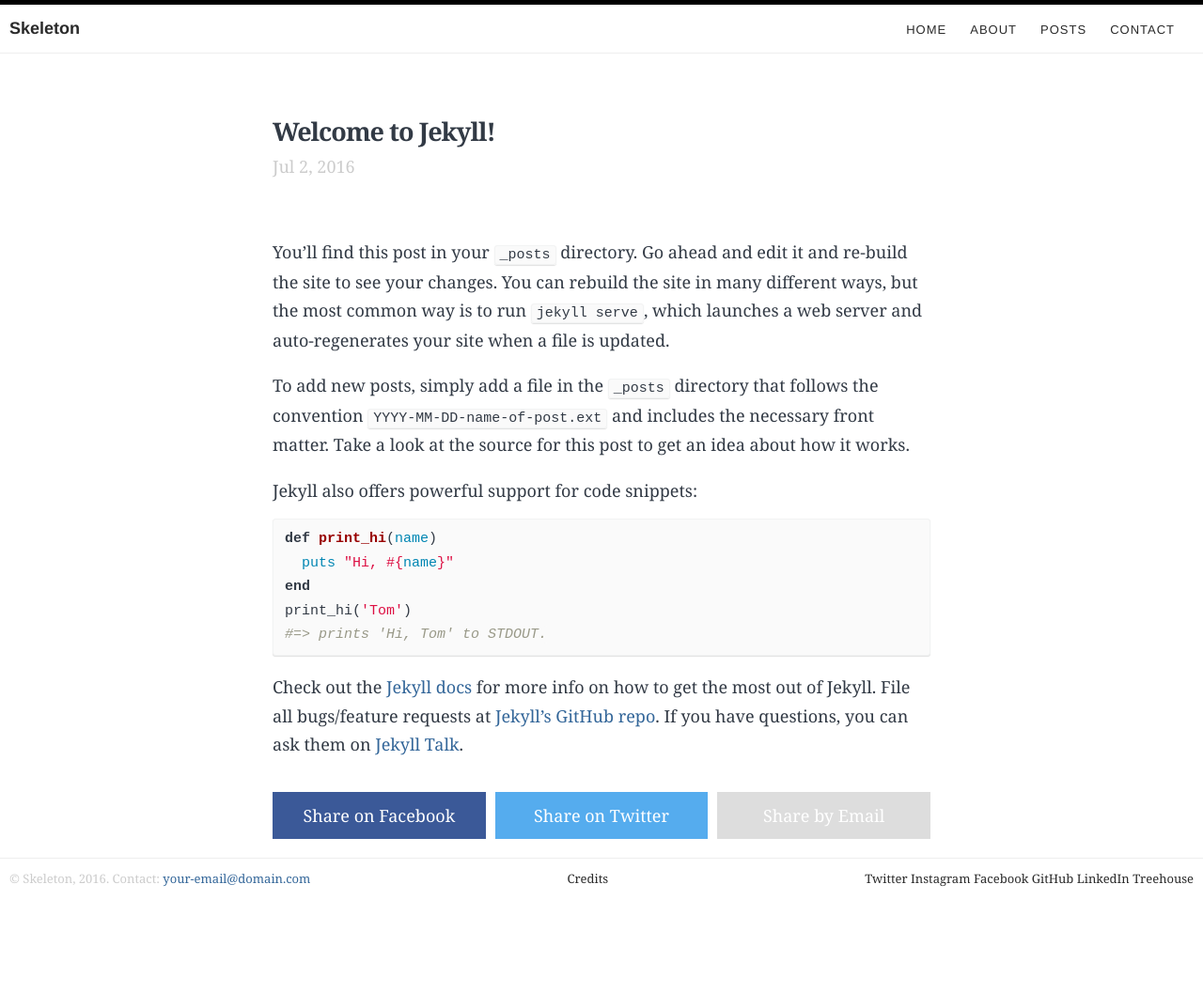
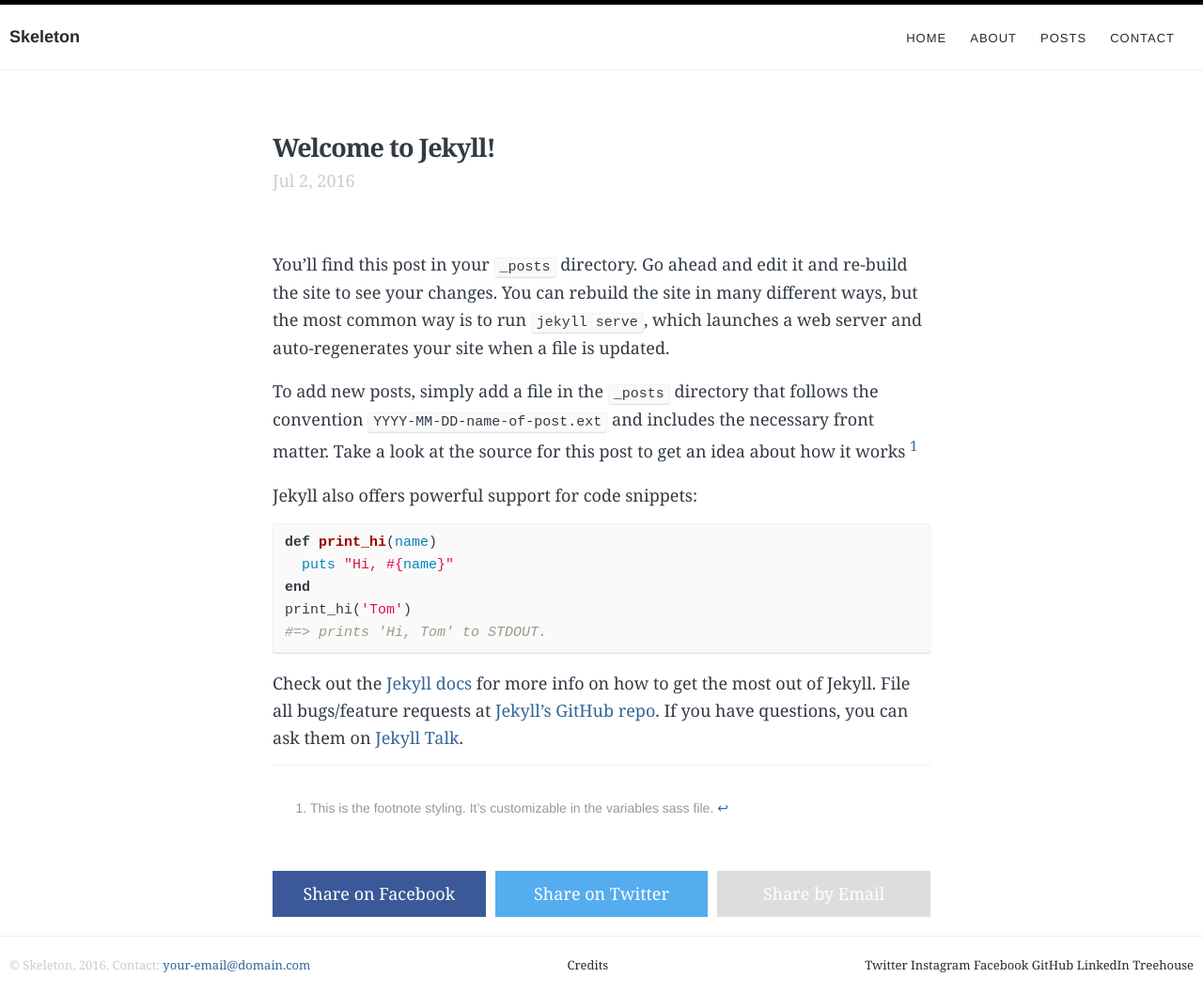
Before and after one commit to morgantracey/morgantracey.github.io, a Jekyll site: the page built from _posts/2016-07-01-welcome-to-jekyll.markdown, in a window 1280 px wide. Shown: the whole page at 94% size. Built offline with Jekyll 4.4.1, drawn with Linux system fonts in a browser that asks for light colours; before the commit the page ends 956 px from its top, so only the background shows below that.

Commit message:
Add footnote styling

```diff
--- a/_posts/2016-07-01-welcome-to-jekyll.markdown
+++ b/_posts/2016-07-01-welcome-to-jekyll.markdown
@@ -6,7 +6,7 @@
 ---
 You’ll find this post in your `_posts` directory. Go ahead and edit it and re-build the site to see your changes. You can rebuild the site in many different ways, but the most common way is to run `jekyll serve`, which launches a web server and auto-regenerates your site when a file is updated.
 
-To add new posts, simply add a file in the `_posts` directory that follows the convention `YYYY-MM-DD-name-of-post.ext` and includes the necessary front matter. Take a look at the source for this post to get an idea about how it works.
+To add new posts, simply add a file in the `_posts` directory that follows the convention `YYYY-MM-DD-name-of-post.ext` and includes the necessary front matter. Take a look at the source for this post to get an idea about how it works [^1]
 
 Jekyll also offers powerful support for code snippets:
 
@@ -23,3 +23,5 @@
 [jekyll-docs]: http://jekyllrb.com/docs/home
 [jekyll-gh]:   https://github.com/jekyll/jekyll
 [jekyll-talk]: https://talk.jekyllrb.com/
+
+[^1]: This is the footnote styling. It's customizable in the variables sass file.
--- a/_sass/abstracts/_variables.scss
+++ b/_sass/abstracts/_variables.scss
@@ -20,7 +20,7 @@
 $body-font: $font-serif;
 $font-size--normal: 1.8em; // sizing is in rems elsewhere (Chrome bug)
 $font-size--small: 1.3rem;
-$line-height: 1.7;
+$line-height: 1.6;
 
 // Layout
 $spacing-unit: 30px;
@@ -46,7 +46,7 @@
 // Header
 $header-font: $font-sans;
 $header-background: #fff;
-$header-padding: 1rem;
+$header-padding: 2rem 1rem;
 $header-link-color: #2a2a2a; // plain header links, outside navs
 $header-link-color--hover: darken($header-link-color, 15%);
 $header-border-style: 1px solid; // leave empty string if none ""
@@ -75,6 +75,12 @@
 $footer-font-size: $font-size--small;
 $footer-font-color: #ccc;
 
+// footnotes
+$footnote-font-size: 1.4rem;
+$footnote-font-style: normal;
+$footnote-text-color: #999;
+$footnote-font-family: $font-sans;
+
 // Breakpoint
 $breakpoint: 769px;
 $small: 600px;
--- /dev/null
+++ b/_sass/components/_footnote.scss
@@ -0,0 +1,8 @@
+.footnotes {
+  border-top: 1px solid $color-borders;
+  padding: 2rem 0;
+  font-size: $footnote-font-size;
+  font-style: $footnote-font-style;
+  font-family: $footnote-font-family;
+  color: $footnote-text-color;
+}
--- a/css/main.scss
+++ b/css/main.scss
@@ -14,6 +14,7 @@
   "components/image",
   "components/button_group",
   "components/button",
+  "components/footnote",
   "components/masthead",
   "components/hero",
   "components/media",
```
